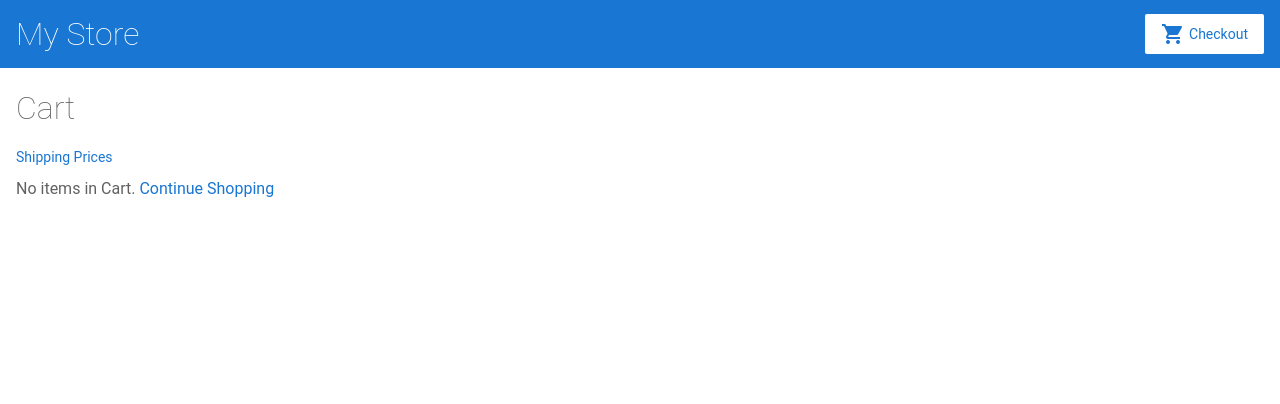
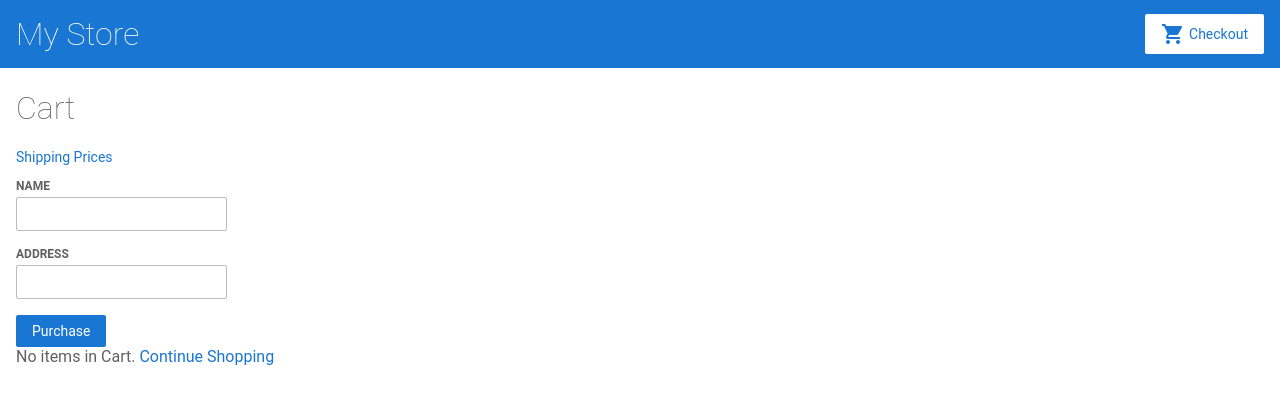
Before and after one commit to MaliniUI/angular-12-MyStore-Handon, an Angular app: page /cart in a window 1280 px wide. Shown: the top 404 px of the page. Built offline with nearby package versions, Linux system fonts and the light colour scheme.

Commit message:
2 files modified

```diff
--- a/src/app/cart/cart.component.html
+++ b/src/app/cart/cart.component.html
@@ -7,6 +7,30 @@
     <span>{{item.name}}</span>
     <span>{{item.price}}</span>
   </div>
+
+  <div class="checkout-form">
+    <form [formGroup]="checkoutForm" (ngSubmit)="onSubmit()">
+
+      <div>
+        <label for="name">
+      Name
+    </label>
+        <input id="name" type="text" formControlName="name">
+      </div>
+
+      <div>
+        <label for="address">
+      Address
+    </label>
+        <input id="address" type="text" formControlName="address">
+      </div>
+
+
+      <button class="button" type="submit"> Purchase</button>
+    </form>
+
+  </div>
+
   <div *ngIf="items.length == 0">
     No items in Cart. <a routerLink="/"> Continue Shopping</a>
   </div>
--- a/src/app/cart/cart.component.ts
+++ b/src/app/cart/cart.component.ts
@@ -1,6 +1,7 @@
 import { Component, OnInit } from '@angular/core';
 import { CartService } from '../cart.service';
 import { ActivatedRoute } from '@angular/router';
+import { FormBuilder } from '@angular/forms';
 import { Product, products } from '../products';
 
 @Component({
@@ -10,12 +11,23 @@
 })
 export class CartComponent implements OnInit {
   items = this.cartService.getItemsOfCart();
+  checkoutForm = this.formBuilder.group({
+    name: '',
+    address: ''
+  });
   constructor(
     private cartService: CartService,
-    private router: ActivatedRoute
+    private router: ActivatedRoute,
+    private formBuilder: FormBuilder
   ) {}
 
   ngOnInit() {
     //this.items = this.cartService.getItemsOfCart();
   }
+
+  onSubmit(): void {
+    this.items = this.cartService.clearCart();
+    console.warn('Your order has been submitted', this.checkoutForm.value);
+    this.checkoutForm.reset();
+  }
 }
```
